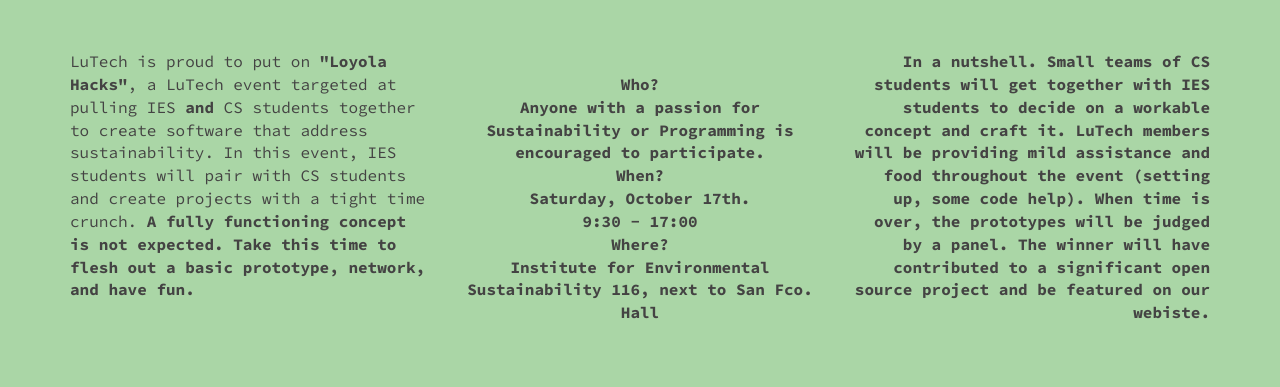
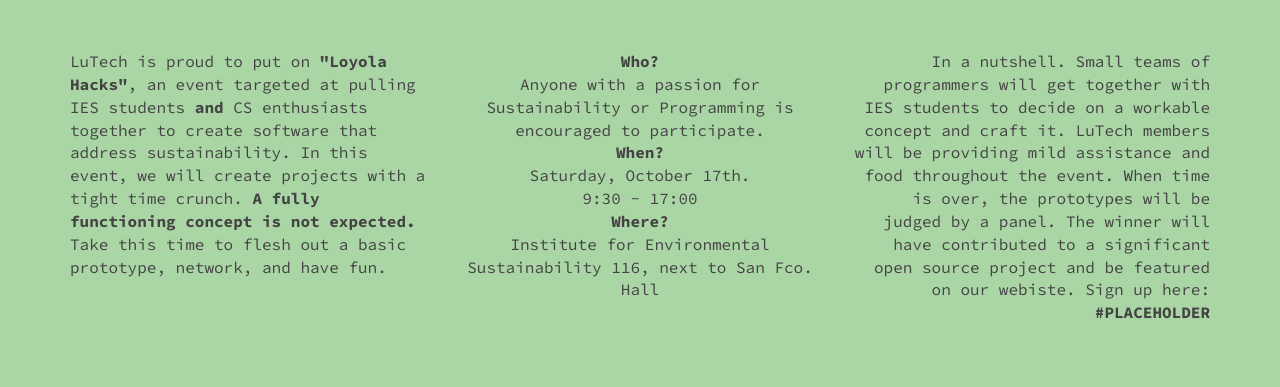
Before and after one commit to loyolaLuTech/loyola-hacks, a plain HTML site: page index.html in a window 1280 px wide. Shown: the top 387 px of the page. Drawn offline with Linux system fonts and the light colour scheme.

Commit message:
copy refined

```diff
--- a/index.html
+++ b/index.html
@@ -21,12 +21,11 @@
         <div class="row">
           <div class="col-md-4 left-text">
             <p>
-              LuTech is proud to put on <strong>"Loyola Hacks"</strong>, a LuTech event targeted at pulling IES <strong>and</strong> CS students together to create software that address sustainability. In this event, IES students will pair with CS students and create projects with a tight time crunch. <strong>A fully functioning concept is not expected.<strong> Take this time to flesh out a basic prototype, network, and have fun.
+              LuTech is proud to put on <strong>"Loyola Hacks"</strong>, an event targeted at pulling IES students <strong>and</strong> CS enthusiasts together to create software that address sustainability. In this event, we will create projects with a tight time crunch. <strong>A fully functioning concept is not expected.</strong> Take this time to flesh out a basic prototype, network, and have fun.
             </p>
           </div>
           <div class="col-md-4 middle-text">
             <p>
-              <br>
               <strong>Who?</strong><br>
               Anyone with a passion for Sustainability or Programming is encouraged to participate.<br>
               <strong>When?</strong><br>
@@ -38,7 +37,8 @@
           </div>
           <div class="col-md-4 right-text">
             <p>
-              In a nutshell. Small teams of CS students will get together with IES students to decide on a workable concept and craft it. LuTech members will be providing mild assistance and food throughout the event (setting up, some code help). When time is over, the prototypes will be judged by a panel. The winner will have contributed to a significant open source project and be featured on our webiste.
+              In a nutshell. Small teams of programmers will get together with IES students to decide on a workable concept and craft it. LuTech members will be providing mild assistance and food throughout the event. When time is over, the prototypes will be judged by a panel. The winner will have contributed to a significant open source project and be featured on our webiste. Sign up here: <br>
+              <strong>#PLACEHOLDER</strong>
             </p>
           </div>
         </div>
```
